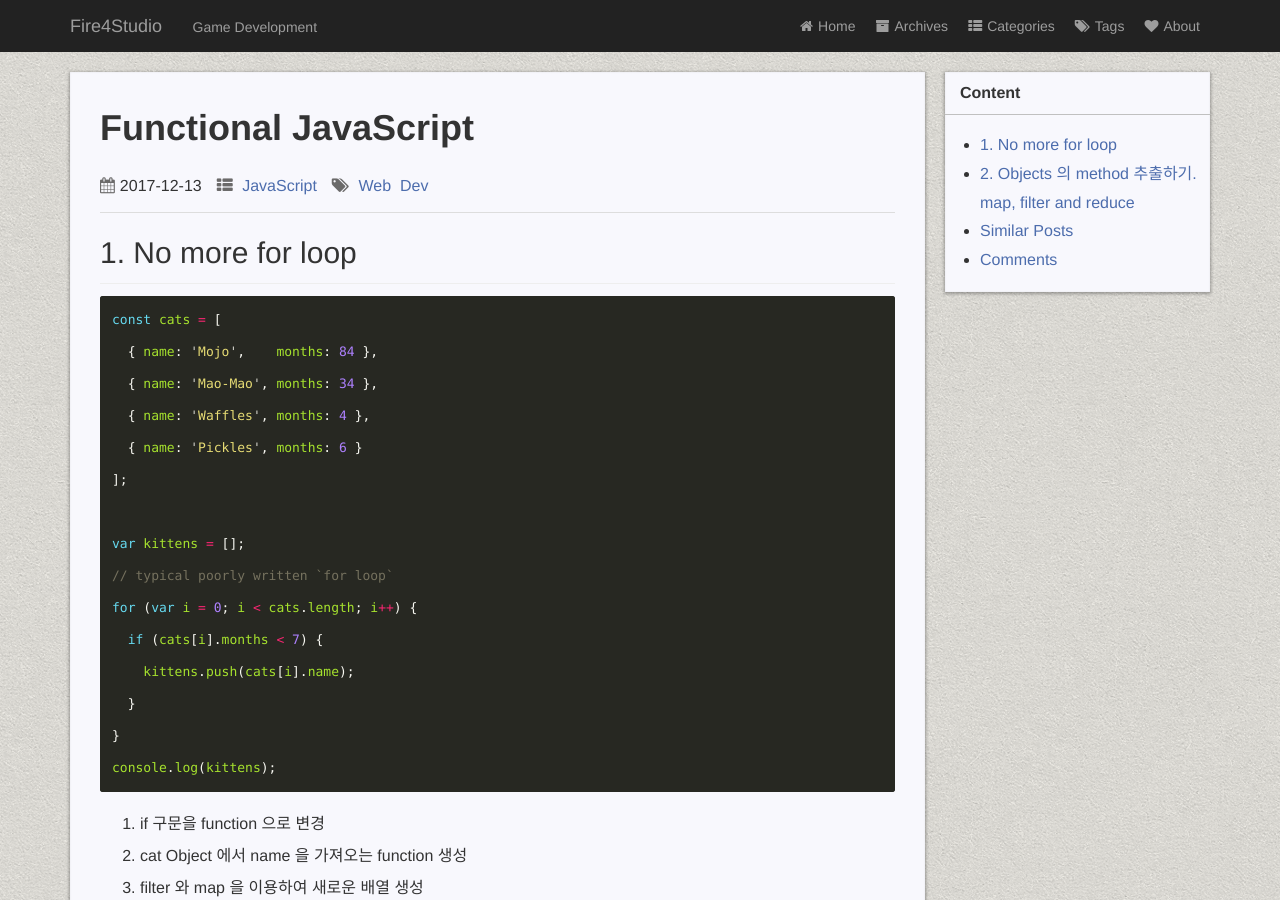
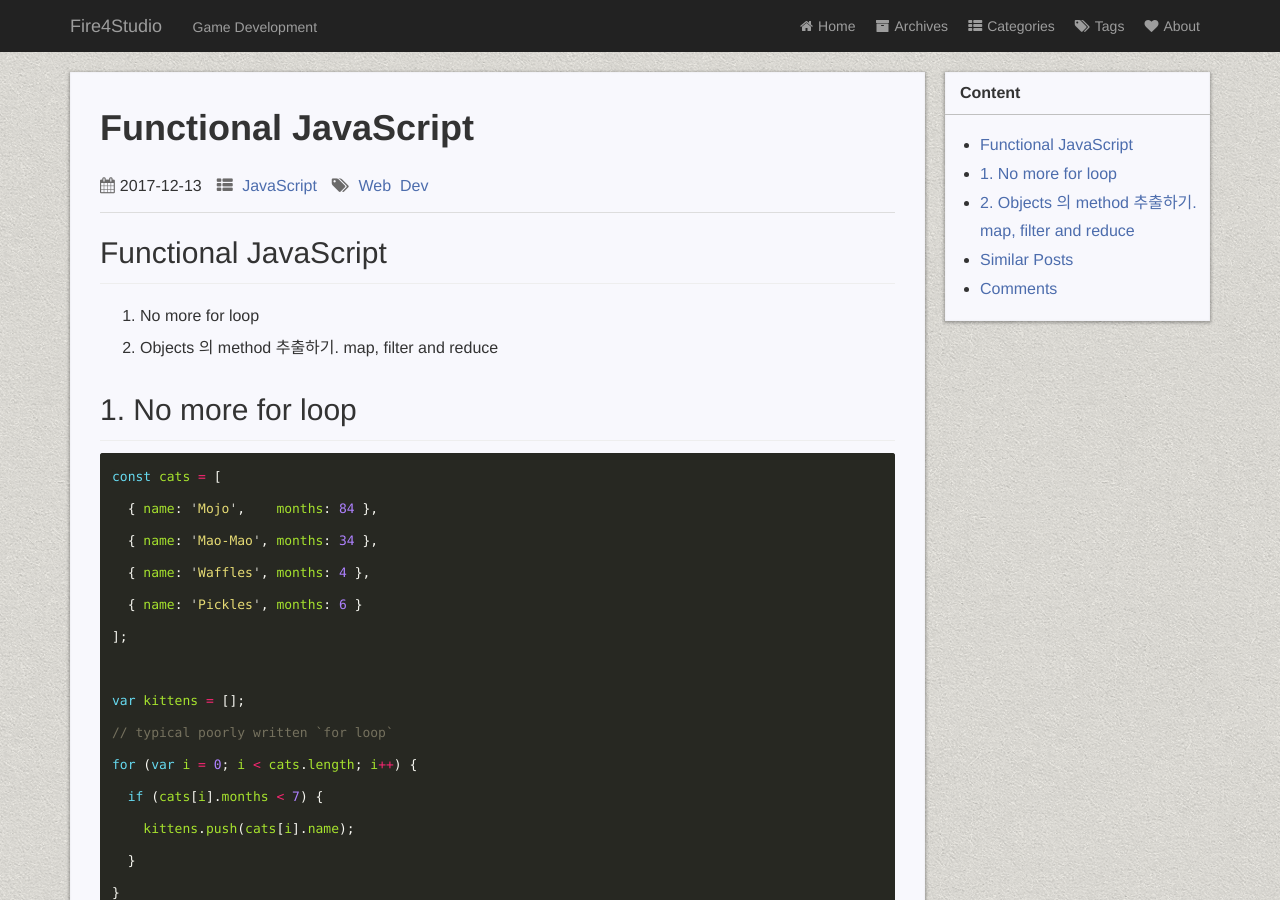
Before and after one commit to faith20/faith20.github.io, a Jekyll site: the page built from _posts/2017-12-13-functional-javascript.md, in a window 1280 px wide and 900 px high. Built offline with Jekyll 4.4.1, drawn with Linux system fonts in a browser that asks for light colours; comment, search, counter and statistics services are not loaded.

Commit message:
Update 2017-12-13-functional-javascript.md

````diff
--- a/_posts/2017-12-13-functional-javascript.md
+++ b/_posts/2017-12-13-functional-javascript.md
@@ -1,12 +1,19 @@
 ---
 layout: post
-title: "Functional JavaScript"
+title: Functional JavaScript
 categories: JavaScript
 tags: Web Dev
+published: true
 ---
 
 * content
 {:toc}
+
+##  Functional JavaScript
+1. No more for loop
+2. Objects 의 method 추출하기. map, filter and reduce
+
+
 
 ## 1. No more for loop
 ```js
````
